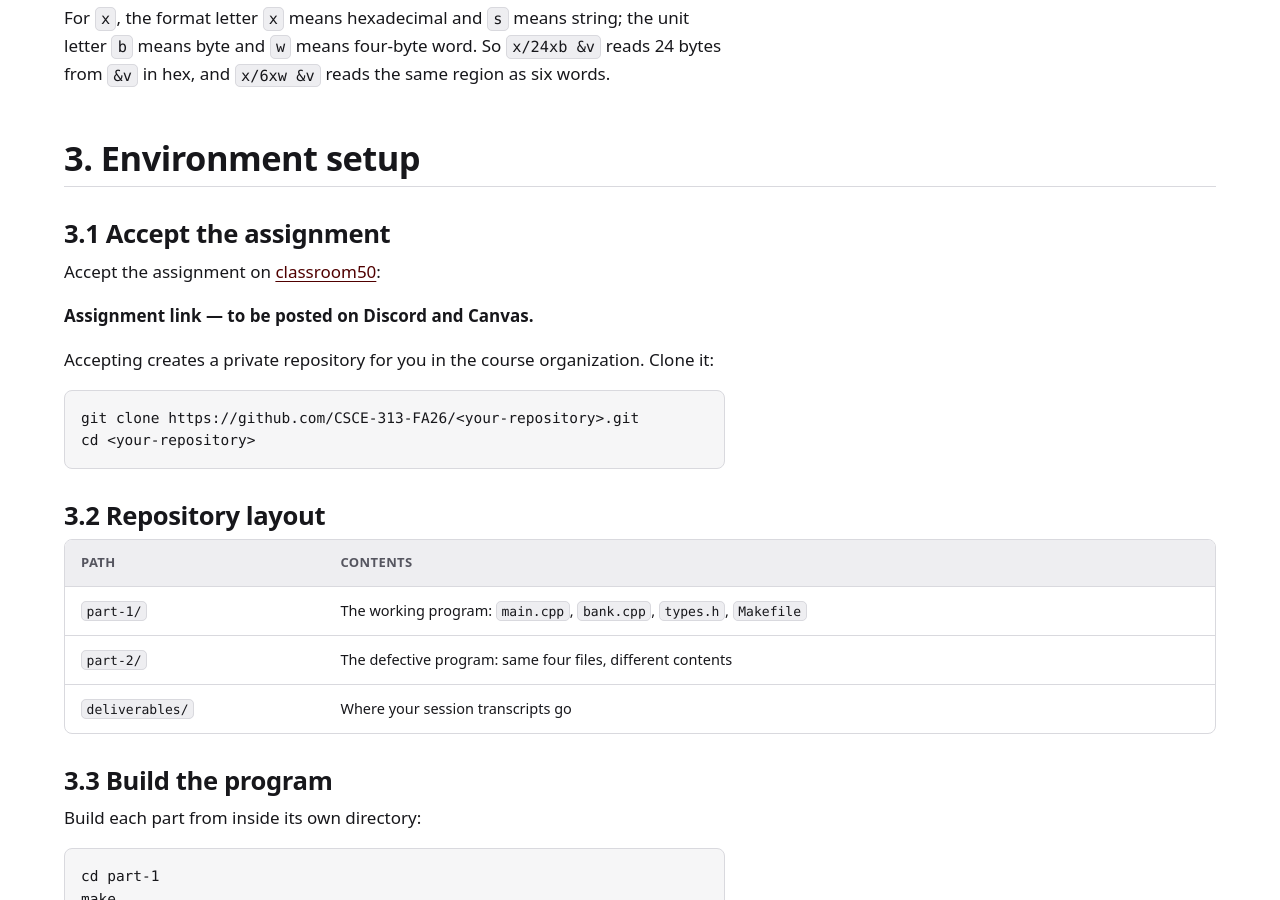
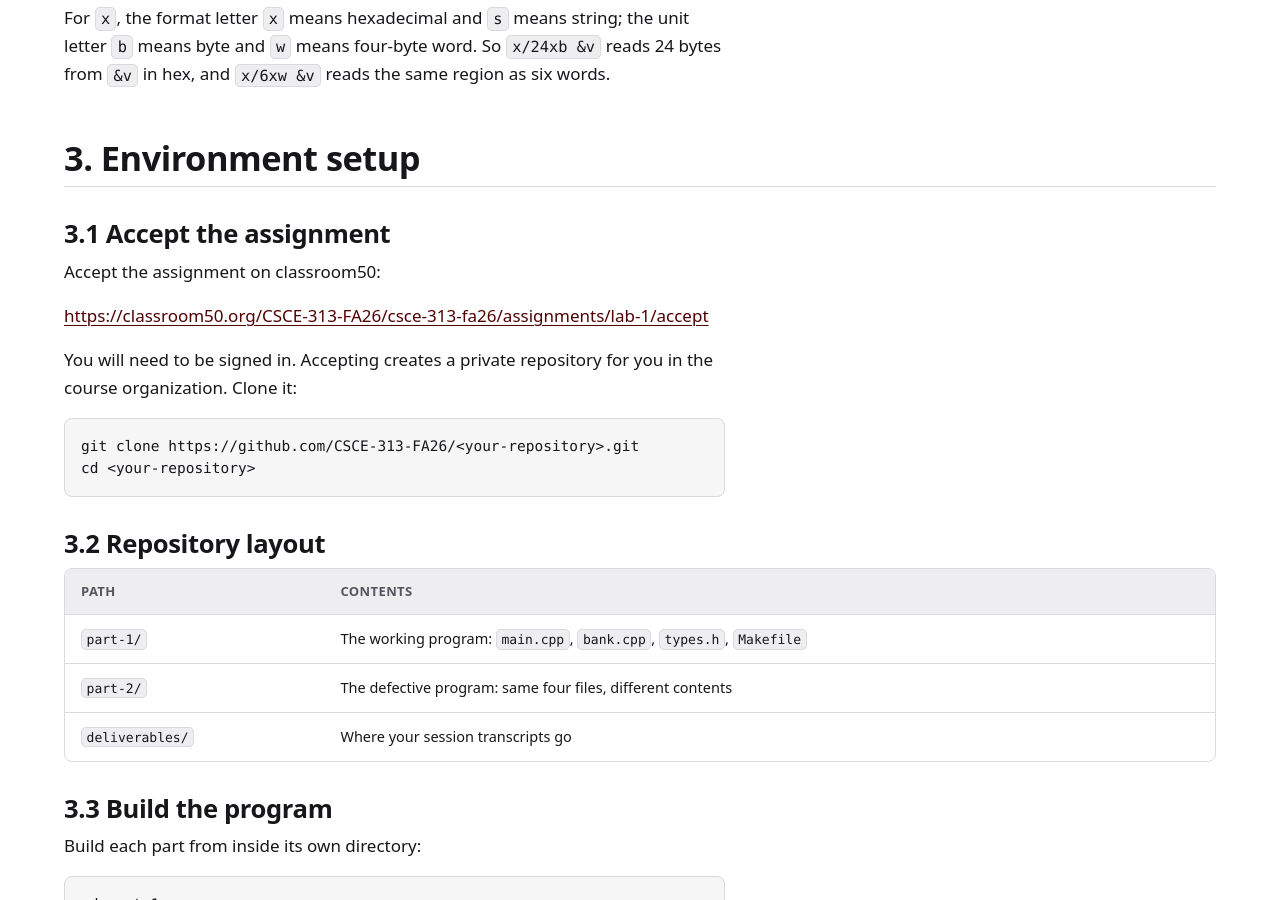
Before and after one commit to CSCE-313-FA26/CSCE-313-FA26.github.io, a Jekyll site: the page built from lab-1/index.md, in a window 1280 px wide and 900 px high, scrolled down 3640 px. Built offline with Jekyll 4.4.1, drawn with Linux system fonts in a browser that asks for light colours; some of the changed text lies outside the part shown.

Commit message:
Publish the classroom50 acceptance link for Lab 1
Section 3.1 has carried a placeholder since the migration off GitHub Classroom.
It now has the real link, supplied by the instructor:

  https://classroom50.org/CSCE-313-FA26/csce-313-fa26/assignments/lab-1/accept

Its path matches the classroom configuration exactly - CSCE-313-FA26 is the org,
csce-313-fa26 the classroom short name, lab-1 the assignment slug.

Fetched anonymously the URL answers 404, as does every other path on that host
including one invented for the test, so the site either gates on sign-in or
routes on the client. The link is therefore published as given and NOT verified
end to end; the section now tells students they need to be signed in.

````diff
--- a/lab-1/index.md
+++ b/lab-1/index.md
@@ -102,13 +102,12 @@ bytes from `&v` in hex, and `x/6xw &v` reads the same region as six words.
 
 ### 3.1 Accept the assignment
 
-Accept the assignment on [classroom50](https://classroom50.org/):
+Accept the assignment on classroom50:
 
-<!-- TODO(instructor): replace with the classroom50 assignment link for Lab 1 -->
-**Assignment link — to be posted on Discord and Canvas.**
+<https://classroom50.org/CSCE-313-FA26/csce-313-fa26/assignments/lab-1/accept>
 
-Accepting creates a private repository for you in the course organization. Clone
-it:
+You will need to be signed in. Accepting creates a private repository for you in
+the course organization. Clone it:
 
 ```bash
 git clone https://github.com/CSCE-313-FA26/<your-repository>.git
@@ -716,6 +715,7 @@ Changes made to this handout after release are listed here, newest first.
 
 | Date | Change |
 | --- | --- |
+| August 25, 2026 | §3.1 now carries the classroom50 assignment link. |
 | August 25, 2026 | Corrected §5.2: with a breakpoint set the program never reaches the crash, so the task now deletes the breakpoint before continuing, and uses `bt -12` to show the oldest frames. |
 | August 25, 2026 | Added a graded leak-check transcript (§5.6, deliverable 13). Reduced `MAX_ACCOUNTS` in part-2 so the program uses ~42 MB rather than ~394 MB; Task 2 is unaffected. |
 | August 25, 2026 | Deliverables are now plain-text transcripts rather than screenshots (§3.6, §6). Added §5.6 on `-Weffc++` and AddressSanitizer. Setup now points at classroom50. Corrected `x/32x` to `x/32xb` in §5.4, which reads 32 bytes rather than 32 words. |
````
